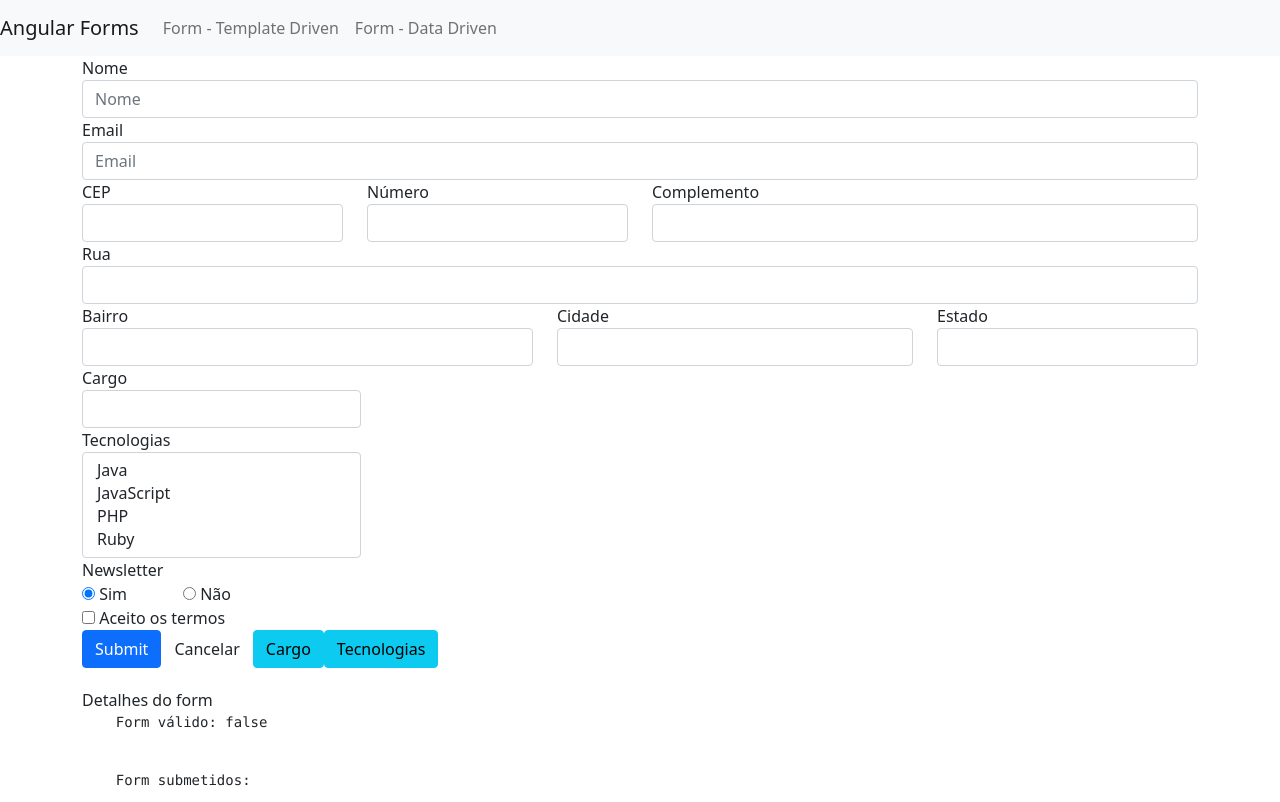
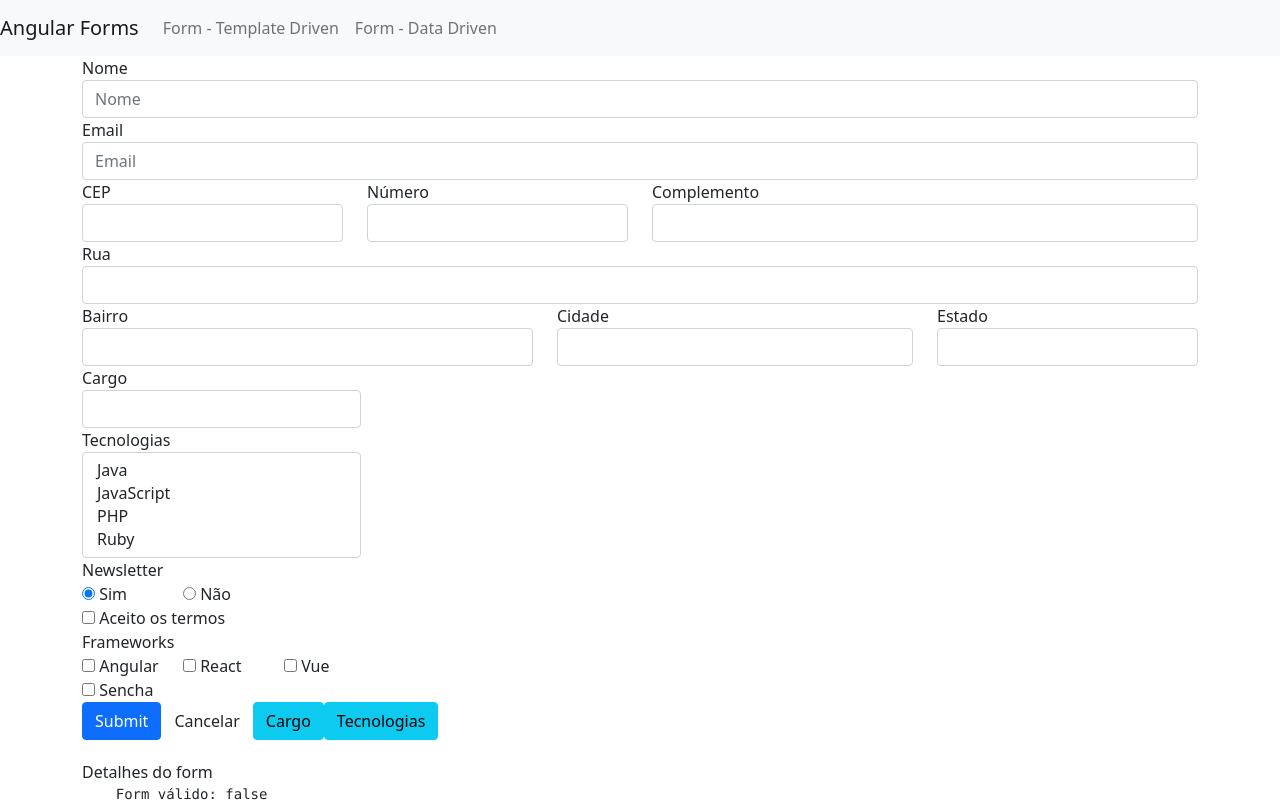
Before and after one commit to luanpoppe/loiane-angular-01, an Angular app: page /dataForm in a window 1280 px wide. Shown: the top 802 px of the page. Built offline with nearby package versions, Linux system fonts and the light colour scheme.

Commit message:
Terminei a aula ‘Formulários reativos: FormArray: Checkboxes Dinâmicos’

```diff
--- a/src/app/data-form/data-form.component.html
+++ b/src/app/data-form/data-form.component.html
@@ -225,6 +225,24 @@
     </div>
   </div>
 
+  <div class="col-md-3" [ngClass]="aplicaCssErro('frameworks')">
+    <label for="frameworks">Frameworks</label>
+    <div id="frameworks" class="row">
+      <div
+        class="checkbox"
+        class="col-sm-4"
+        formArrayName="frameworks"
+        *ngFor="let item of getFrameworksControls(); let i = index"
+      >
+        <label class="checkbox-inline">
+          <input type="checkbox" [formControlName]="i" /> {{ frameworks[i] }}
+        </label>
+      </div>
+      <!--app-campo-control-erro [mostrarErro]="!formulario.get('frameworks').valid" msgErro="Selecione 1 opção">
+        </app-campo-control-erro -->
+    </div>
+  </div>
+
   <button type="submit" class="btn btn-primary">Submit</button>
   <button class="btn btn-default" (click)="resetar()">Cancelar</button>
   <button class="btn btn-info" (click)="setarCargo()">Cargo</button>
--- a/src/app/data-form/data-form.component.ts
+++ b/src/app/data-form/data-form.component.ts
@@ -5,6 +5,7 @@ import {
   FormControl,
   FormBuilder,
   Validators,
+  FormArray,
 } from '@angular/forms';
 import { map } from 'rxjs';
 import { DropdownService } from '../shared/services/dropdown.service';
@@ -22,6 +23,8 @@ export class DataFormComponent implements OnInit {
   cargos!: any[];
   tecnologias!: any[];
   newsletterOp!: any[];
+
+  frameworks = ['Angular', 'React', 'Vue', 'Sencha'];
 
   constructor(
     private dropdownService: DropdownService,
@@ -62,11 +65,27 @@ export class DataFormComponent implements OnInit {
       tecnologia: [null],
       newsletter: ['s'],
       termos: [null, Validators.pattern('true')],
+      frameworks: this.buildFrameworks(),
     });
   }
 
+  buildFrameworks() {
+    const values = this.frameworks.map((v) => new FormControl(false));
+    return this.formBuilder.array(values);
+  }
+
   onSubmit() {
-    console.log(this.formulario.value);
+    console.log(this.formulario);
+
+    let valueSubmit = Object.assign({}, this.formulario.value);
+
+    valueSubmit = Object.assign(valueSubmit, {
+      frameworks: valueSubmit.frameworks
+        .map((v: any, i: any) => (v ? this.frameworks[i] : null))
+        .filter((v: any) => v !== null),
+    });
+
+    console.log(valueSubmit);
 
     if (this.formulario.valid) {
       this.http
@@ -80,7 +99,7 @@ export class DataFormComponent implements OnInit {
           (error: any) => alert('erro')
         );
     } else {
-      this.verificaValidacoesForm(this.formulario);
+      this.verificaValidacoesForm(valueSubmit);
     }
   }
 
@@ -161,4 +180,10 @@ export class DataFormComponent implements OnInit {
   setarTecnologias() {
     this.formulario.get('tecnologia')?.setValue(['java', 'javascript', 'php']);
   }
+
+  getFrameworksControls() {
+    return this.formulario.get('frameworks')
+      ? (<FormArray>this.formulario.get('frameworks')).controls
+      : null;
+  }
 }
```
